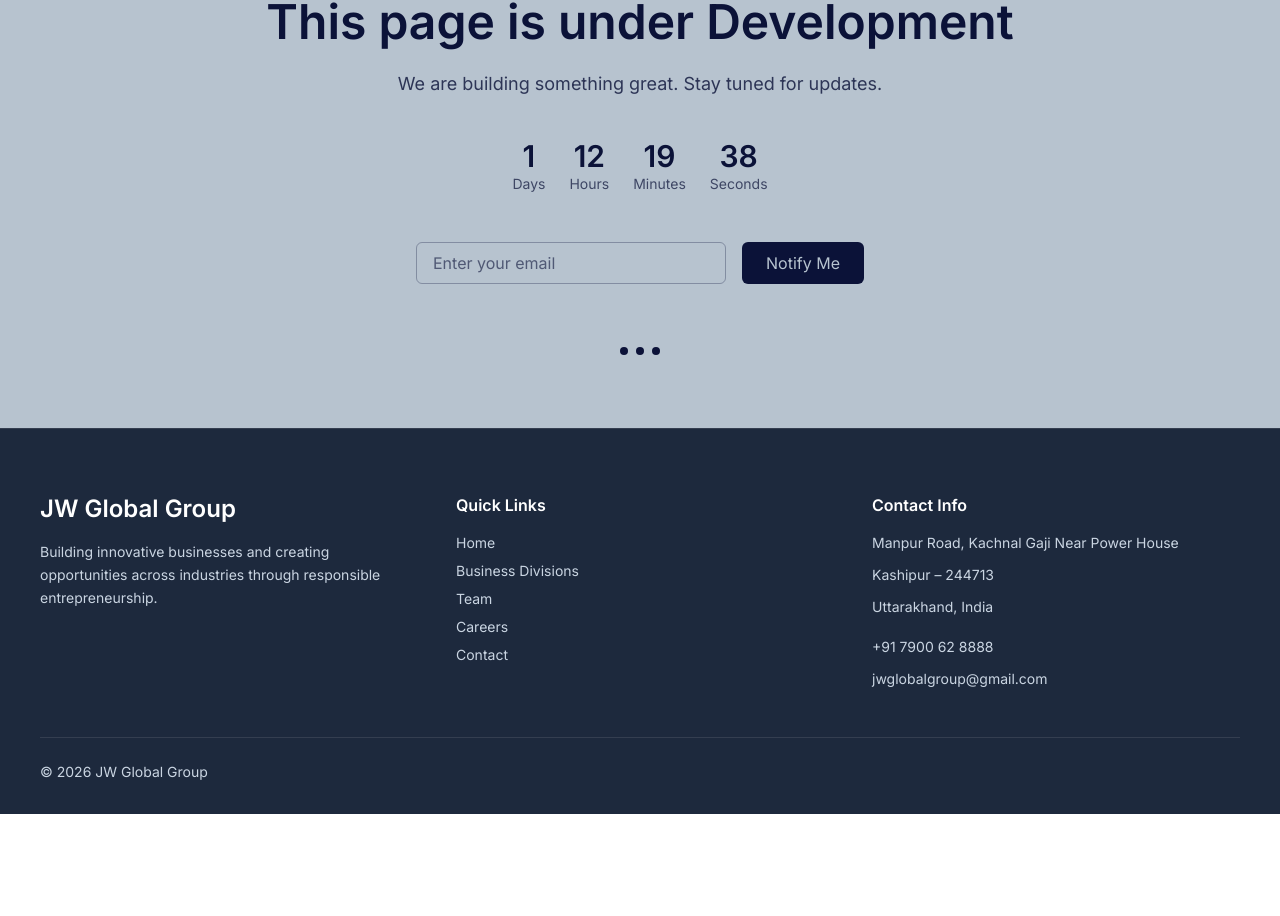
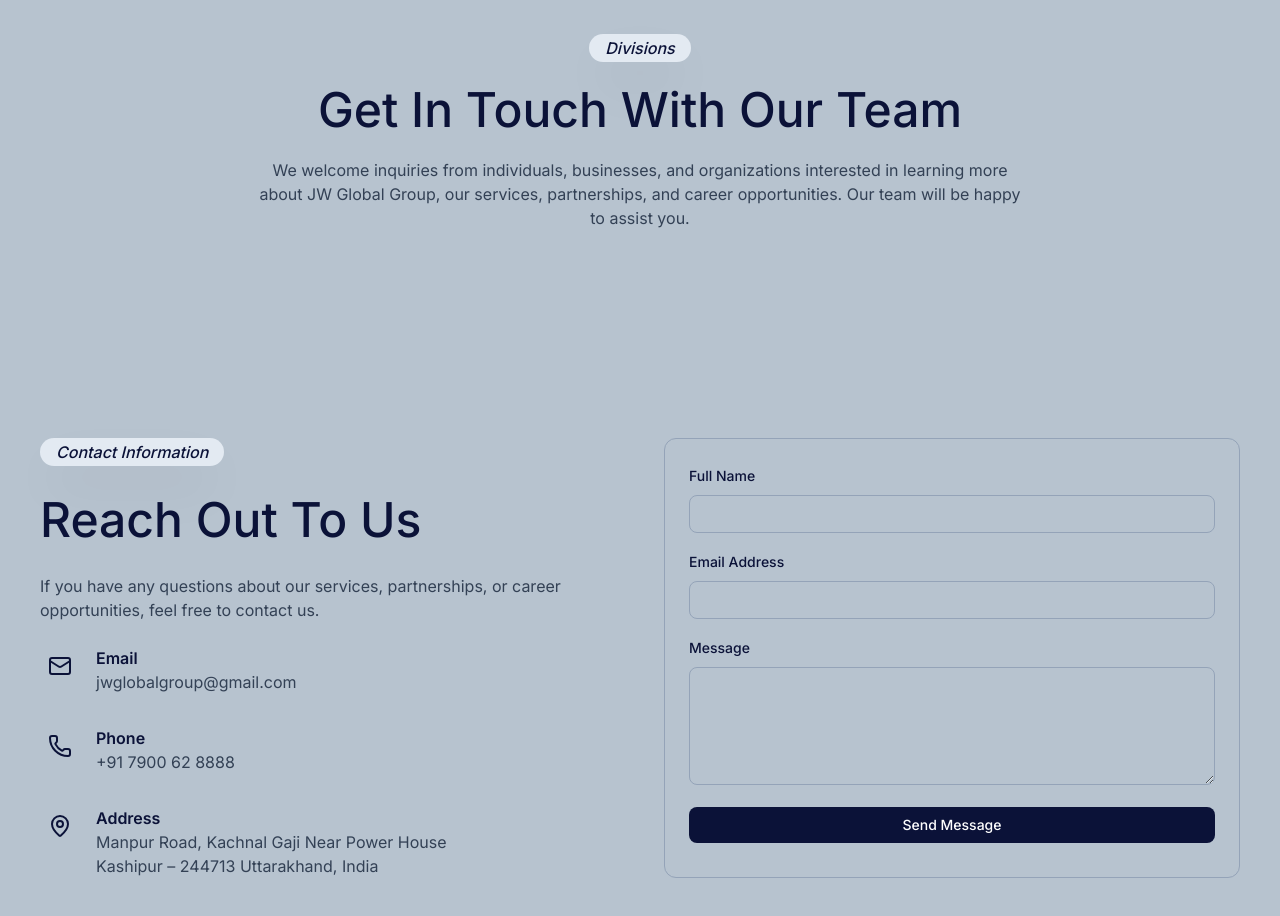
Before and after one commit to parthergk/jwglobalgrp, a Next.js app: page /contact in a window 1280 px wide. Shown: the part 372-1288 px from the top of the page. Before the commit the page ends 1186 px from the top, so only its background shows below. Built offline with nearby package versions, Linux system fonts and the light colour scheme.

Commit message:
fix the contact form and map

```diff
--- a/app/(root)/contact/page.tsx
+++ b/app/(root)/contact/page.tsx
@@ -1,10 +1,17 @@
-import ComingSoon from '@/components/ComingSoon'
-import React from 'react'
+import ContactHero from '@/components/contact/ContactHero'
+import ContactMap from '@/components/contact/ContactMap'
+import ContactSection from '@/components/contact/ContactSection'
+import Hero from '@/components/Hero'
 
 const page = () => {
   return (
-    <><ComingSoon/></>
-  )
+    <div className="w-full bg-background space-y-4 lg:space-y-8 xl:space-y-20">
+      <Hero first="Our" second="Business Divisions" />
+      <ContactHero/>
+      <ContactSection/>
+      <ContactMap/>
+    </div>
+    )
 }
 
 export default page
--- /dev/null
+++ b/components/contact/ContactForm.tsx
@@ -0,0 +1,105 @@
+"use client"
+
+import { useState, ChangeEvent, FormEvent } from "react"
+
+type FormState = {
+  name: string
+  email: string
+  message: string
+}
+
+const ContactForm = () => {
+  const [form, setForm] = useState<FormState>({
+    name: "",
+    email: "",
+    message: ""
+  })
+
+  const handleChange = (
+    e: ChangeEvent<HTMLInputElement | HTMLTextAreaElement>
+  ) => {
+    const { name, value } = e.target
+
+    setForm((prev) => ({
+      ...prev,
+      [name]: value
+    }))
+  }
+
+  const handleSubmit = (e: FormEvent<HTMLFormElement>) => {
+    e.preventDefault()
+
+    console.log(form)
+
+    // reset form
+    setForm({
+      name: "",
+      email: "",
+      message: ""
+    })
+  }
+
+  return (
+    <div className="border border-divider rounded-xl bg-card p-6">
+
+      <form onSubmit={handleSubmit} className="space-y-4">
+
+        <div>
+          <label className="text-sm font-medium text-primary">
+            Full Name
+          </label>
+
+          <input
+            type="text"
+            name="name"
+            value={form.name}
+            required
+            onChange={handleChange}
+            className="w-full mt-2 border border-divider rounded-lg px-4 py-2 bg-transparent text-sm"
+          />
+        </div>
+
+        <div>
+          <label className="text-sm font-medium text-primary">
+            Email Address
+          </label>
+
+          <input
+            type="email"
+            name="email"
+            value={form.email}
+            required
+            onChange={handleChange}
+            className="w-full mt-2 border border-divider rounded-lg px-4 py-2 bg-transparent text-sm"
+          />
+        </div>
+
+        <div>
+          <label className="text-sm font-medium text-primary">
+            Message
+          </label>
+
+          <textarea
+            name="message"
+            rows={5}
+            value={form.message}
+            required
+            onChange={handleChange}
+            className="w-full mt-2 border border-divider rounded-lg px-4 py-2 bg-transparent text-sm"
+          />
+        </div>
+
+        <button
+          type="submit"
+          className="w-full bg-primary text-white py-2 rounded-lg text-sm font-medium hover:opacity-90 transition"
+        >
+          Send Message
+        </button>
+
+      </form>
+
+    </div>
+  )
+}
+
+export default ContactForm
--- /dev/null
+++ b/components/contact/ContactMap.tsx
@@ -0,0 +1,33 @@
+import TagBtn from "../TagBtn"
+
+const ContactMap = () => {
+  return (
+    <section className="py-16 px-4 sm:px-8 lg:px-10">
+
+      <div className="max-w-7xl mx-auto space-y-8">
+
+        <TagBtn name="Location" />
+
+        <h2 className="text-2xl md:text-3xl font-semibold text-primary">
+          Find Our Office
+        </h2>
+
+        <div className="w-full h-100 border border-divider rounded-xl overflow-hidden">
+
+          <iframe
+            src="https://www.google.com/maps?q=Kashipur%20Uttarakhand&output=embed"
+            width="100%"
+            height="100%"
+            style={{ border: 0 }}
+            loading="lazy"
+          ></iframe>
+
+        </div>
+
+      </div>
+
+    </section>
+  )
+}
+
+export default ContactMap
--- /dev/null
+++ b/components/contact/ContactSection.tsx
@@ -0,0 +1,85 @@
+"use client"
+import TagBtn from "../TagBtn"
+import { Mail, MapPin, Phone } from "lucide-react"
+import ContactForm from "./ContactForm"
+
+const ContactSection = () => {
+
+
+  return (
+    <section className="py-16 px-4 sm:px-8 lg:px-10">
+
+      <div className="max-w-7xl mx-auto grid lg:grid-cols-2 gap-12">
+
+        {/* CONTACT INFO */}
+        <div className="space-y-6">
+
+          <TagBtn name="Contact Information" />
+
+          <h2 className="text-3xl sm:text-4xl lg:text-5xl font-medium text-primary leading-tight ">
+            Reach Out To Us
+          </h2>
+
+          <p className="text-text-secondary">
+            If you have any questions about our services, partnerships,
+            or career opportunities, feel free to contact us.
+          </p>
+
+          <div className="space-y-4">
+
+            <div className="flex gap-4 mb-8">
+
+              <div className="w-10 h-10 flex items-center justify-center">
+                <Mail className="text-primary w-6 h-6" />
+              </div>
+
+              <div>
+                <h4 className="text-primary font-semibold">Email</h4>
+                <p className="text-text-secondary">
+                  jwglobalgroup@gmail.com
+                </p>
+              </div>
+
+            </div>
+            <div className="flex gap-4 mb-8">
+
+              <div className="w-10 h-10 flex items-center justify-center">
+                <Phone className="text-primary w-6 h-6" />
+              </div>
+
+              <div>
+                <h4 className="text-primary font-semibold">Phone</h4>
+                <p className="text-text-secondary">
+                  +91 7900 62 8888
+                </p>
+              </div>
+
+            </div>
+            <div className="flex gap-4">
+
+              <div className="w-10 h-10 flex items-center justify-center">
+                <MapPin className="text-primary w-6 h-6" />
+              </div>
+
+              <div>
+                <h4 className="text-primary font-semibold">Address</h4>
+                <p className="text-text-secondary max-w-sm">
+                  Manpur Road, Kachnal Gaji Near Power House Kashipur – 244713
+                  Uttarakhand, India
+                </p>
+              </div>
+
+            </div>
+          </div>
+
+        </div>
+
+        {/* CONTACT FORM */}
+        <ContactForm/>
+      </div>
+
+    </section>
+  )
+}
+
+export default ContactSection
```
